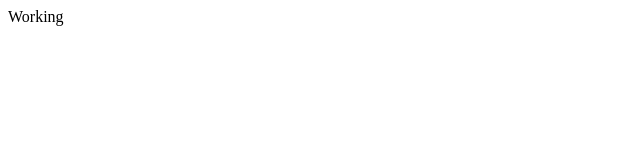
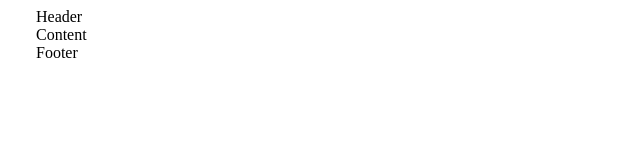
Before and after one commit to djeko03/online-store-react-ts, a React (Create React App) app in the folder client/: page / in a window 1280 px wide. Shown: the top 160 px of the page, without its empty margins (0-640 px from the left). Built offline with nearby package versions, Linux system fonts and the light colour scheme.

Commit message:
created layout

```diff
--- a/client/src/App.tsx
+++ b/client/src/App.tsx
@@ -1,4 +1,5 @@
 import React from 'react';
+import MainLayout from "./pages/layout/MainLayout";
 
 
 
@@ -6,8 +7,10 @@ const App = () => {
 
 
     return (
-        <div>
-            Working
+        <div style={{width:'1208px', margin:'0 auto'}}>
+            <MainLayout>
+                <div>Content</div>
+            </MainLayout>
         </div>
 
     );
--- /dev/null
+++ b/client/src/pages/layout/Footer.tsx
@@ -0,0 +1,11 @@
+import React from 'react';
+
+const Footer = () => {
+    return (
+        <section>
+            Footer
+        </section>
+    );
+};
+
+export default Footer;
--- /dev/null
+++ b/client/src/pages/layout/Header.tsx
@@ -0,0 +1,11 @@
+import React from 'react';
+
+const Header = () => {
+    return (
+        <section className='header'>
+            Header
+        </section>
+    );
+};
+
+export default Header;
--- a/client/src/pages/layout/MainLayout.tsx
+++ b/client/src/pages/layout/MainLayout.tsx
@@ -1,9 +1,13 @@
 import React from 'react';
+import Header from "./Header";
+import Footer from "./Footer";
 
-const MainLayout = () => {
+const MainLayout: React.FC = ({children}) => {
     return (
-        <div>
-
+        <div className='layout'>
+            <Header/>
+            {children}
+            <Footer/>
         </div>
     );
 };
```
